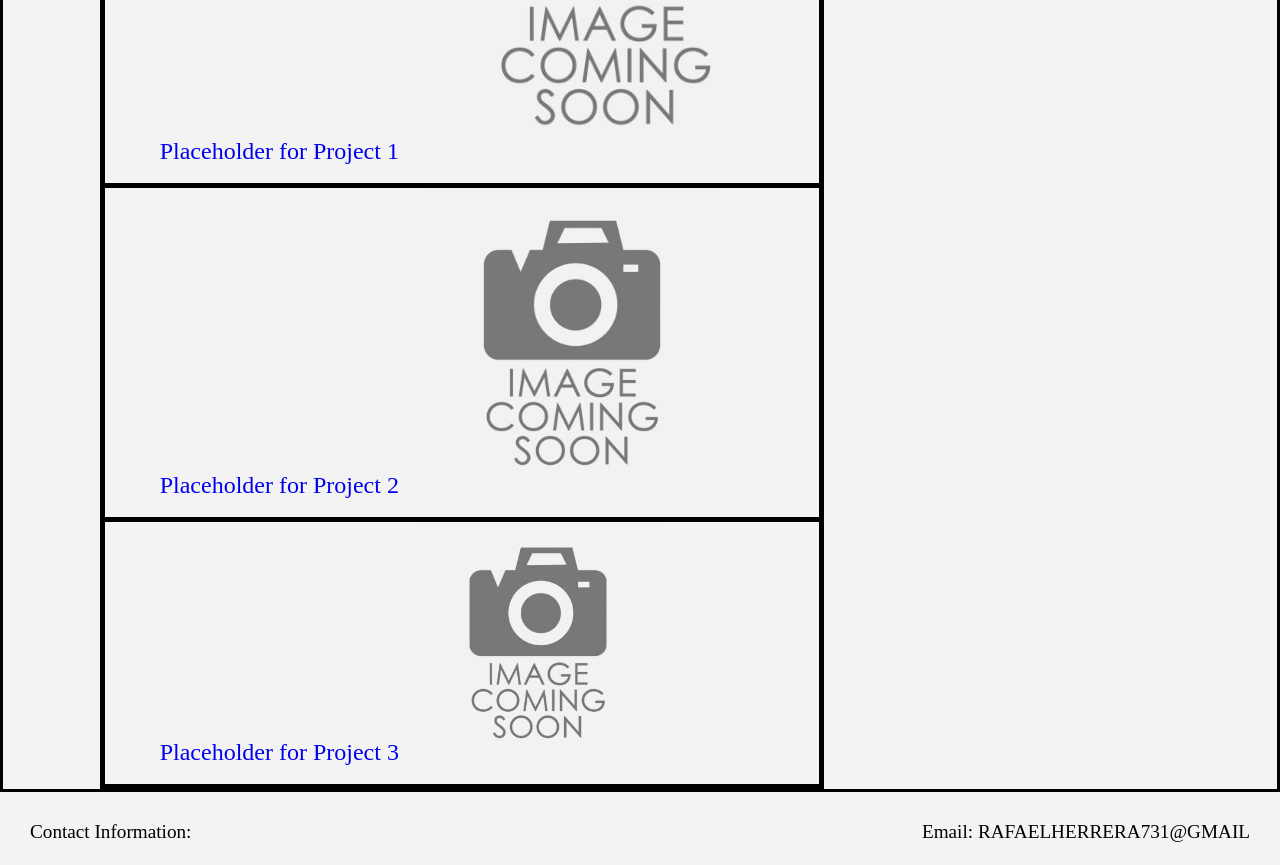
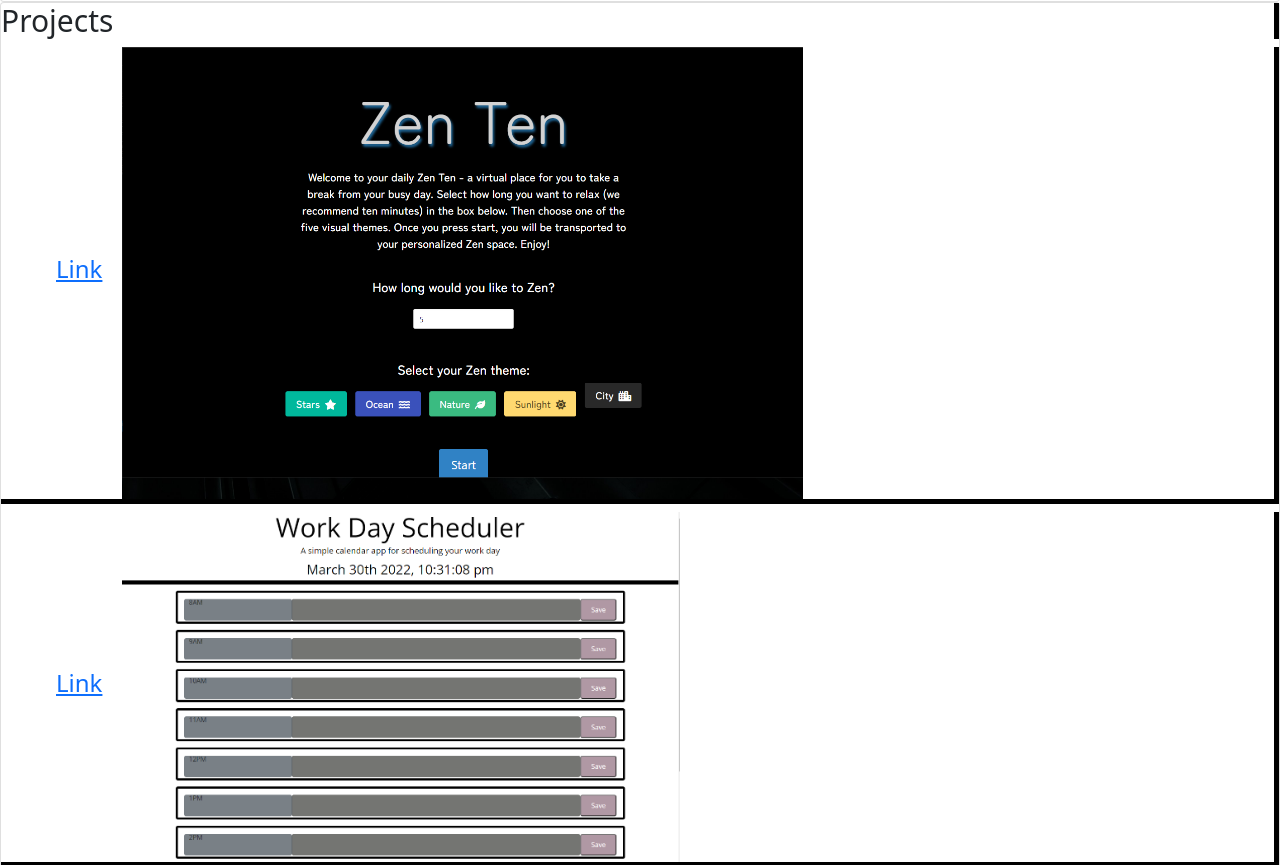
Before and after one commit to RafaelH731/Portfolio-Website, a plain HTML site: page index.html in a window 1280 px wide. Shown: the part 730-1595 px from the top of the page. Drawn offline with nearby package versions, Linux system fonts and the light colour scheme.

Commit message:
updates pictures and links

```diff
--- a/index.html
+++ b/index.html
@@ -5,6 +5,7 @@
     <meta name="viewport" content="width=device-width, initial-scale=1.0">
     <link href="reset.css" rel="stylesheet" type="text/css">
     <link href="style.css" rel="stylesheet" type="text/css">
+    <link href="https://cdn.jsdelivr.net/npm/bootstrap@5.1.3/dist/css/bootstrap.min.css" rel="stylesheet" integrity="sha384-1BmE4kWBq78iYhFldvKuhfTAU6auU8tT94WrHftjDbrCEXSU1oBoqyl2QvZ6jIW3" crossorigin="anonymous">
 </head>
 <body>
     <header style="background-image: url('img/milpa.jpg');" alt="background image" class="main-header">
@@ -46,13 +47,13 @@
 
         <div class="project-imgs">
             <h2 id="projects">
-                <a href="https://www.google.com/" target="_blank">Placeholder for Project 1</a><img id="firstProjectImage" src="img/placeholder-image.jpg" alt="placeholder"/>
+                <a href="https://juliakhdavis.github.io/zenTen/" target="_blank">Link</a><img id="firstProjectImage" src="img/zenten.png" alt="websiteScreenshot"/>
             </h2>
             <h2 id="projects">
-                 <a href="https://www.w3schools.com/">Placeholder for Project 2</a><img id="secondProjectImage" src="img/placeholder-image.jpg" alt="placeholder"/>
+                 <a href="https://rafaelh731.github.io/work-day-scheduler/">Link</a><img id="secondProjectImage" src="img/day-scheduler-screenshot.png" alt="websiteScreenshot"/>
             </h2>
              <h2 id="projects">
-                 <a href="https://www.reddit.com/">Placeholder for Project 3</a><img id="thirdProjectImage" src="img/placeholder-image.jpg" alt="placeholder"/>
+                 <a href="https://rafaelh731.github.io/password-generator/">Link</a><img id="thirdProjectImage" src="img/passwordgenerator.png" alt="websiteScreenshot"/>
              </h2>
          </div>
     </section>
@@ -60,8 +61,10 @@
     <footer class="main-footer" id="Contact-Information">
         <h2>Contact Information: </h2>
         <h3>Email: RAFAELHERRERA731@GMAIL </h3>
+        <div>Resume</div>
 
     </footer>
+    <script src="https://cdn.jsdelivr.net/npm/bootstrap@5.1.3/dist/js/bootstrap.bundle.min.js" integrity="sha384-ka7Sk0Gln4gmtz2MlQnikT1wXgYsOg+OMhuP+IlRH9sENBO0LRn5q+8nbTov4+1p" crossorigin="anonymous"></script>
 </body>
 
 </html>
```
Also changed, not shown: img/day-scheduler-screenshot.png (added), img/passwordgenerator.png (added), img/zenten.png (added).
